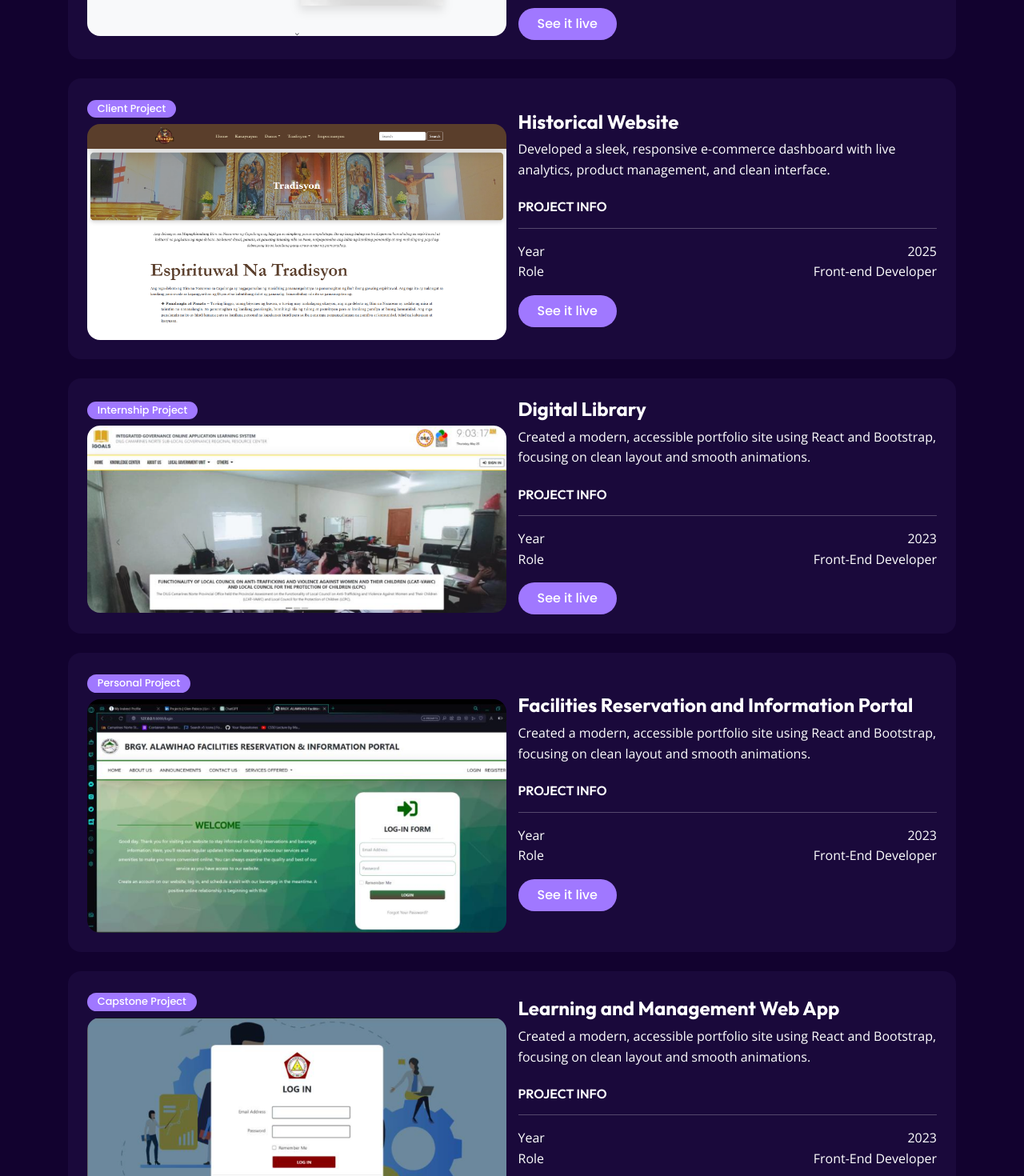
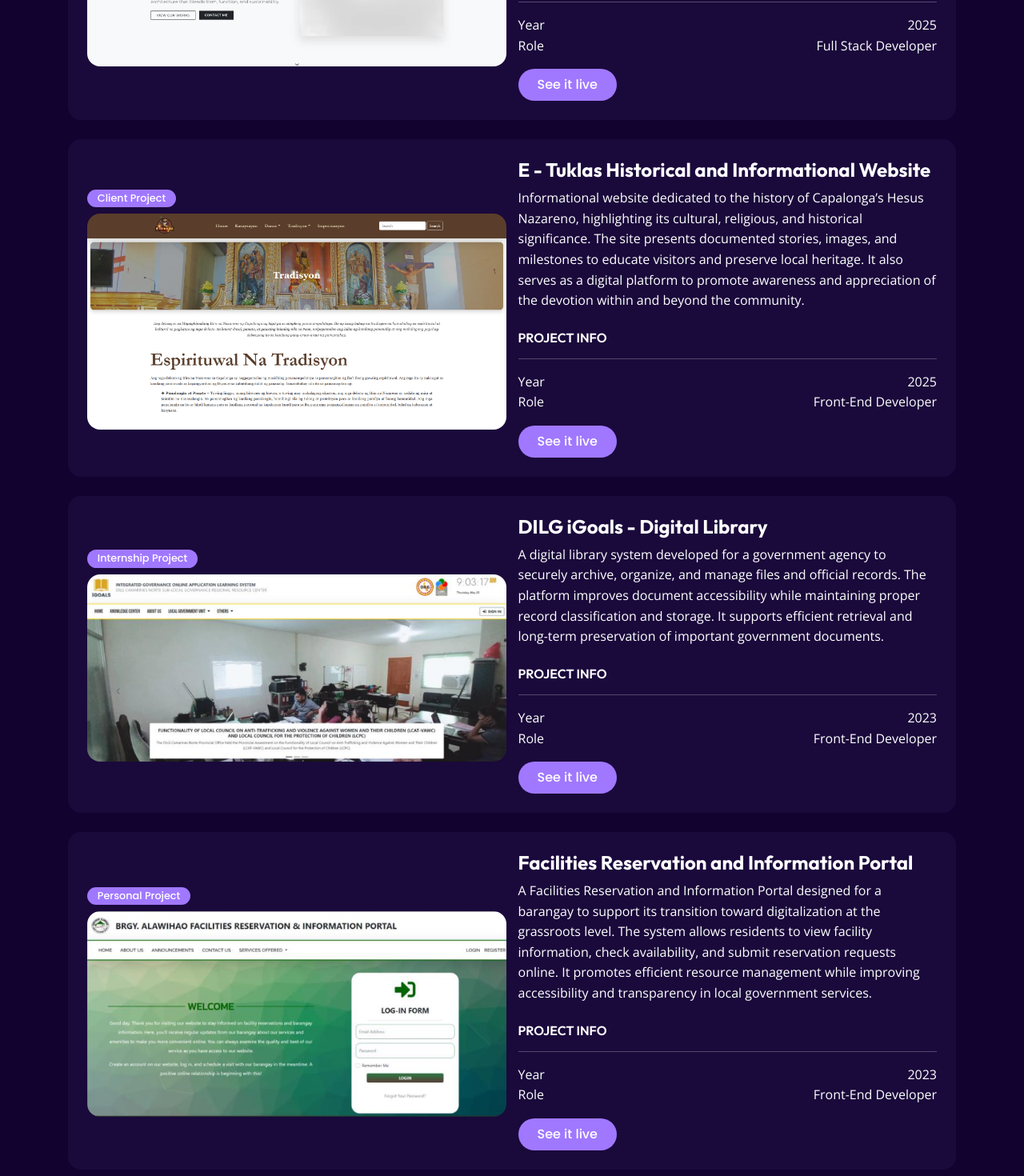
Before and after one commit to GlenIsIsaw/OfficialPortfolio, a React (Vite) app: page / in a window 1280 px wide. Shown: the part 4040-5510 px from the top of the page at 80% size. Built offline with nearby package versions, Linux system fonts and the light colour scheme.

Commit message:
Added description on Project page

```diff
--- a/src/pages/Project.jsx
+++ b/src/pages/Project.jsx
@@ -11,7 +11,7 @@ const projects = [
   {
     title: "Promotional Architectural Website",
     description:
-      "Teamed up with a designer to create a promotional webpage for Adventure Time. Fully responsive with dynamic content and newsletter integration.",
+      "A modern architectural promotion website designed to showcase projects, services, and design concepts with a clean and professional layout. It features a built-in emailing system that allows clients to easily send inquiries and project details directly through the site. The platform enhances communication while presenting architectural works in a visually engaging and organized manner.",
     year: "2025",
     role: "Full Stack Developer",
     img: project1,
@@ -19,19 +19,19 @@ const projects = [
     link: "https://www.jcroblesdesignandbuild.com",
   },
   {
-    title: "Historical Website",
+    title: "E - Tuklas Historical and Informational Website",
     description:
-      "Developed a sleek, responsive e-commerce dashboard with live analytics, product management, and clean interface.",
+      "Informational website dedicated to the history of Capalonga’s Hesus Nazareno, highlighting its cultural, religious, and historical significance. The site presents documented stories, images, and milestones to educate visitors and preserve local heritage. It also serves as a digital platform to promote awareness and appreciation of the devotion within and beyond the community.",
     year: "2025",
-    role: "Front-end Developer",
+    role: "Front-End Developer",
     img: project2,
     tag: "Client Project",
     link: "https://www.e-tuklas.net",
   },
   {
-    title: "Digital Library",
+    title: "DILG iGoals - Digital Library",
     description:
-      "Created a modern, accessible portfolio site using React and Bootstrap, focusing on clean layout and smooth animations.",
+      "A digital library system developed for a government agency to securely archive, organize, and manage files and official records. The platform improves document accessibility while maintaining proper record classification and storage. It supports efficient retrieval and long-term preservation of important government documents.",
     year: "2023",
     role: "Front-End Developer",
     img: project3,
@@ -41,7 +41,7 @@ const projects = [
   {
     title: "Facilities Reservation and Information Portal",
     description:
-      "Created a modern, accessible portfolio site using React and Bootstrap, focusing on clean layout and smooth animations.",
+      "A Facilities Reservation and Information Portal designed for a barangay to support its transition toward digitalization at the grassroots level. The system allows residents to view facility information, check availability, and submit reservation requests online. It promotes efficient resource management while improving accessibility and transparency in local government services.",
     year: "2023",
     role: "Front-End Developer",
     img: project4,
@@ -49,9 +49,9 @@ const projects = [
     link: "/",
   },
   {
-    title: "Learning and Management Web App",
+    title: "CNSC - Learning and Management Web App",
     description:
-      "Created a modern, accessible portfolio site using React and Bootstrap, focusing on clean layout and smooth animations.",
+      "A web-based learning and management system designed exclusively for a university to support a fully digital academic environment. The platform streamlines learning delivery, faculty management, and administrative processes for professors and academic staff. It enables a smooth transition toward a more efficient, centralized, and digitally driven university system.",
     year: "2023",
     role: "Front-End Developer",
     img: project5,
--- a/src/pages/api/route.js
+++ b/src/pages/api/route.js
@@ -15,7 +15,7 @@ export async function POST(request) {
 
     const mailOptions = {
       from: process.env.GMAIL_USER,
-      to: 'glenpabico19@gmail.com',
+      to: 'glenpabico20@gmail.com',
       replyTo: email,
       subject: `New Portfolio Message from ${firstName} ${lastName}`,
       html: `
```
Also changed, not shown: src/assets/2026-02-04 145159.png.
